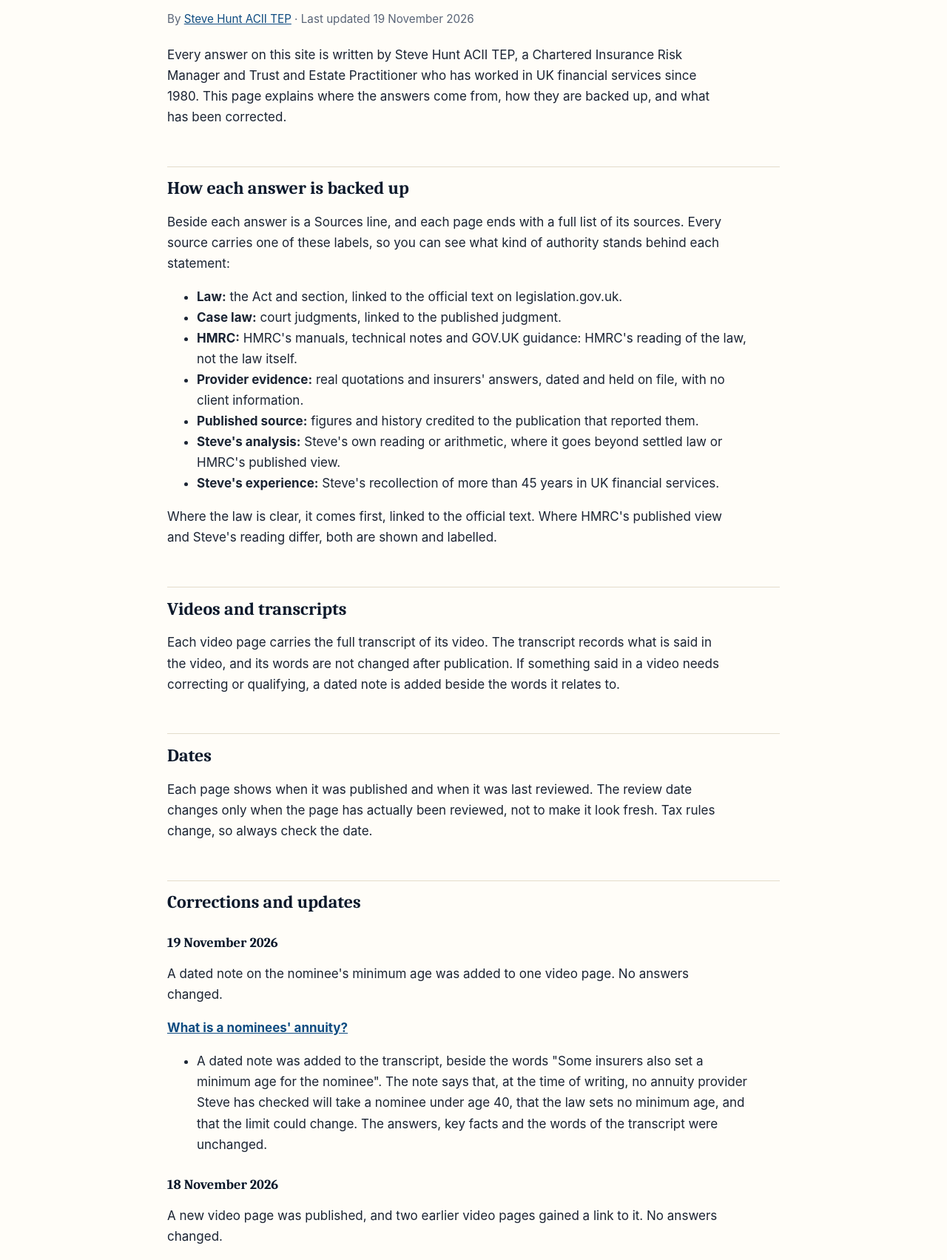
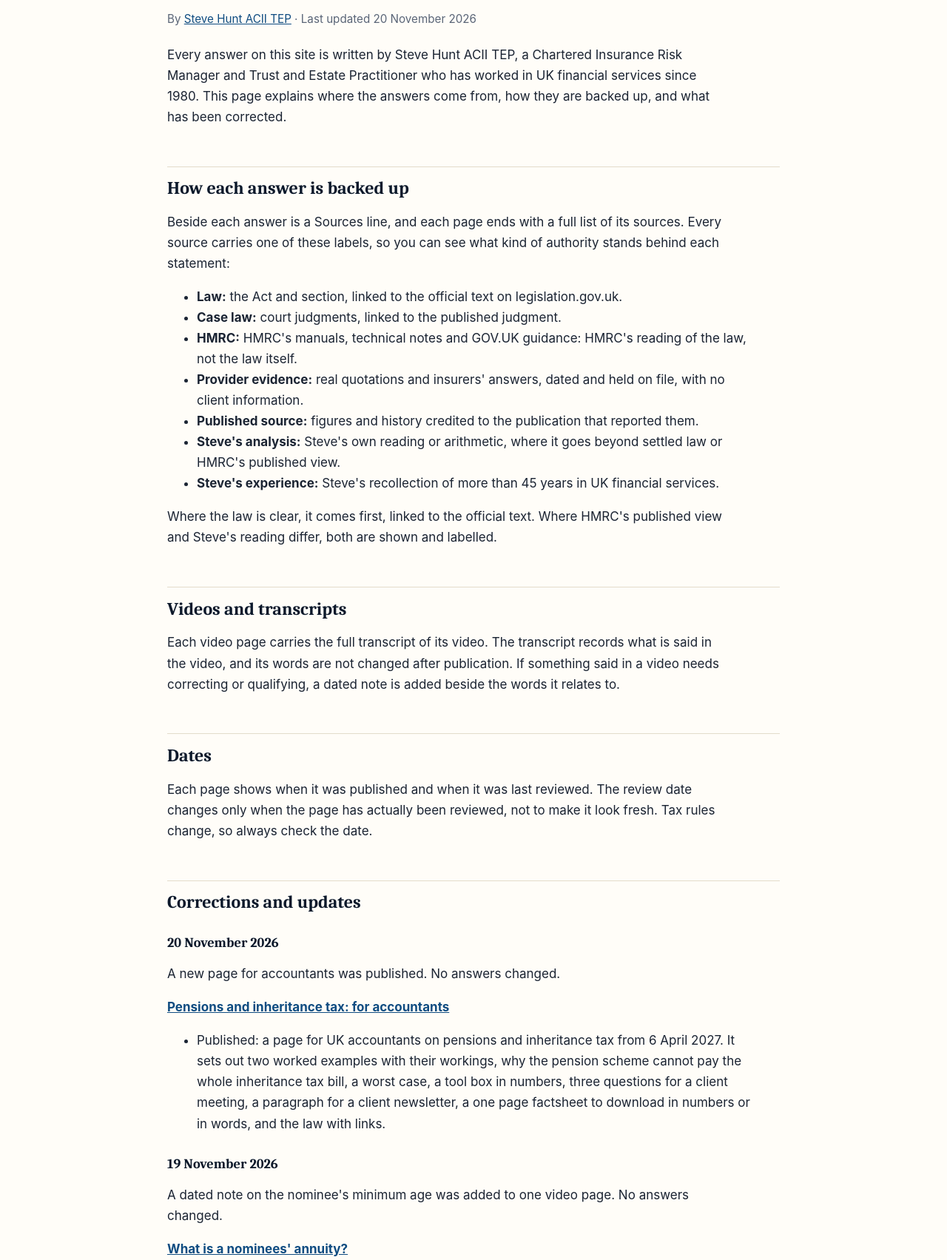
Before and after one commit to steve62384-dev/inheritancetaxexplained, a plain HTML site: page sources-and-corrections/index.html in a window 1280 px wide. Shown: the part 164-1867 px from the top of the page at 74% size. Drawn offline with Linux system fonts and the light colour scheme.

Commit message:
Corrections log: the page for accountants was published

```diff
--- a/sources-and-corrections/index.html
+++ b/sources-and-corrections/index.html
@@ -188,7 +188,7 @@ footer.site p{margin:.3em 0;max-width:none}
     "@id": "https://inheritancetaxexplained.co.uk/#website"
    },
    "datePublished": "2026-10-01",
-   "dateModified": "2026-11-19",
+   "dateModified": "2026-11-20",
    "lastReviewed": "2026-10-01"
   }
  ]
@@ -204,7 +204,7 @@ footer.site p{margin:.3em 0;max-width:none}
 <article>
 <p class="kicker">About this site</p>
 <h1>Sources, method and corrections</h1>
-<p class="byline">By <a href="#about-the-author">Steve Hunt ACII TEP</a> &middot; Last updated 19 November 2026</p>
+<p class="byline">By <a href="#about-the-author">Steve Hunt ACII TEP</a> &middot; Last updated 20 November 2026</p>
 <p>Every answer on this site is written by Steve Hunt ACII TEP, a Chartered Insurance Risk Manager and Trust and Estate Practitioner who has worked in UK financial services since 1980. This page explains where the answers come from, how they are backed up, and what has been corrected.</p>
 
 <h2 id="how">How each answer is backed up</h2>
@@ -227,6 +227,10 @@ footer.site p{margin:.3em 0;max-width:none}
 <p>Each page shows when it was published and when it was last reviewed. The review date changes only when the page has actually been reviewed, not to make it look fresh. Tax rules change, so always check the date.</p>
 
 <h2 id="corrections">Corrections and updates</h2>
+<h3>20 November 2026</h3>
+<p>A new page for accountants was published. No answers changed.</p>
+<p><strong><a href="/pensions-and-inheritance-tax-from-april-2027/for-accountants/">Pensions and inheritance tax: for accountants</a></strong></p>
+<ul class="log"><li>Published: a page for UK accountants on pensions and inheritance tax from 6 April 2027. It sets out two worked examples with their workings, why the pension scheme cannot pay the whole inheritance tax bill, a worst case, a tool box in numbers, three questions for a client meeting, a paragraph for a client newsletter, a one page factsheet to download in numbers or in words, and the law with links.</li></ul>
 <h3>19 November 2026</h3>
 <p>A dated note on the nominee's minimum age was added to one video page. No answers changed.</p>
 <p><strong><a href="/what-is-a-nominees-annuity/">What is a nominees' annuity?</a></strong></p>
```
